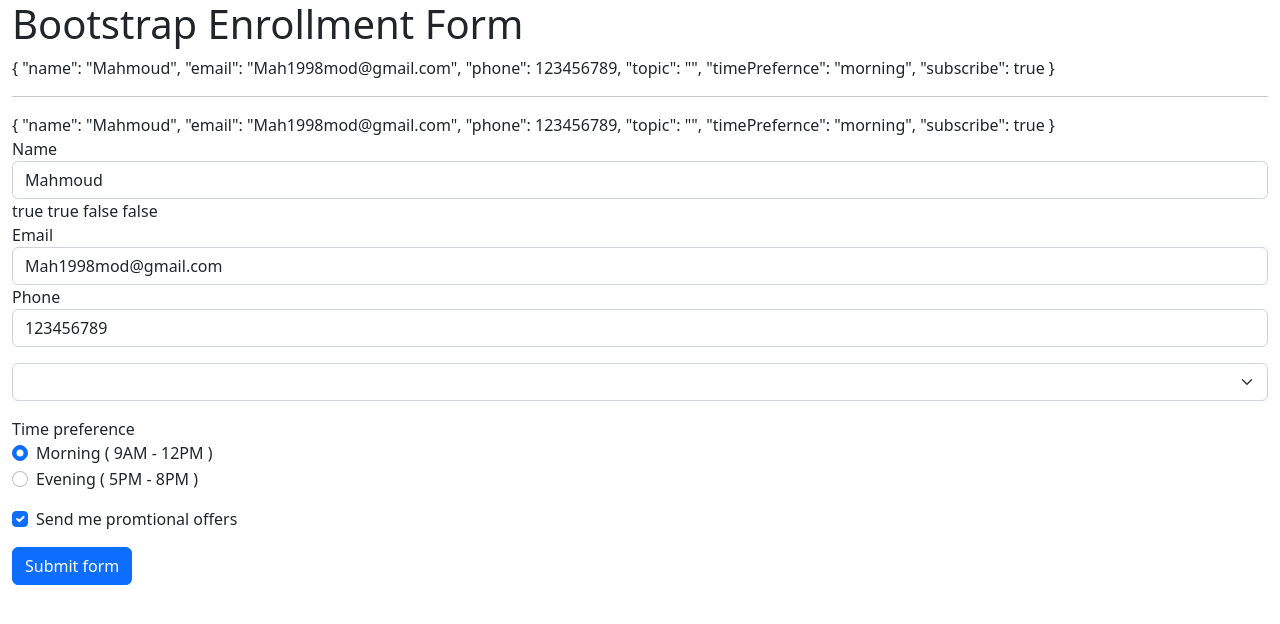
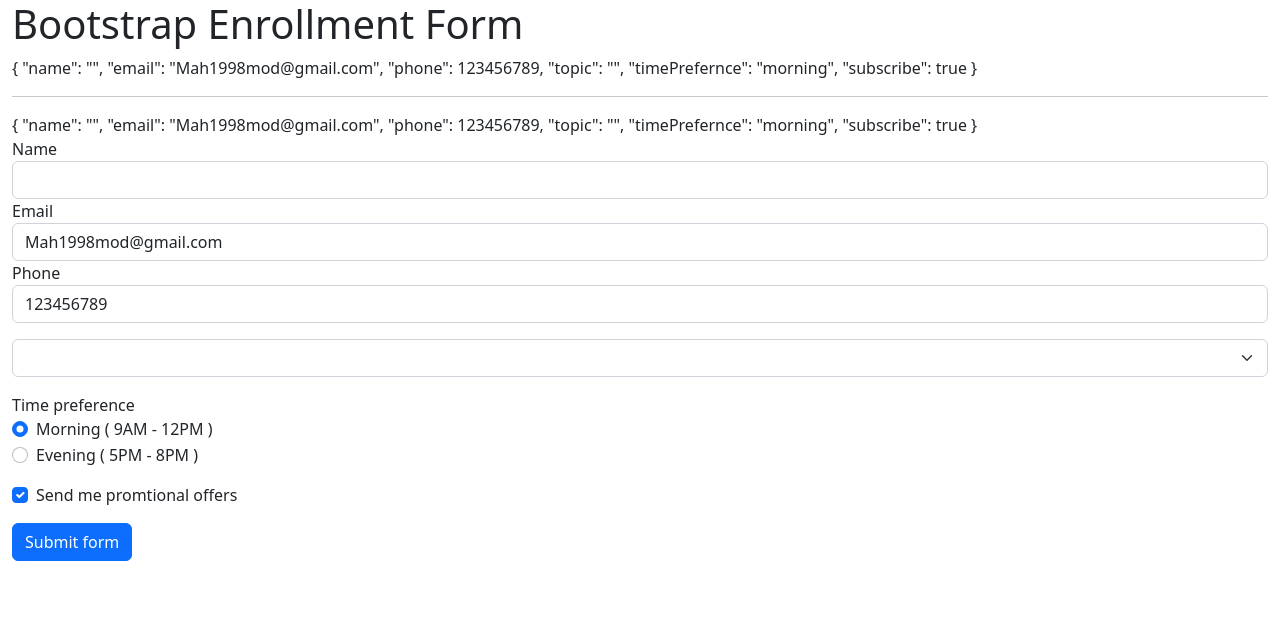
Before and after one commit to MahomudH/AngularForms, an Angular app: page / in a window 1280 px wide. Shown: the top 624 px of the page. Built offline with nearby package versions, Linux system fonts and the light colour scheme.

Commit message:
added validation feedback

```diff
--- a/src/app/app.component.html
+++ b/src/app/app.component.html
@@ -8,13 +8,13 @@
 
     <div class="form-group">
       <label>Name</label>
-      <input type="text" required #name="ngModel" class="form-control" [(ngModel)]="userModel.name" name="name">
+      <input type="text" required #name="ngModel" class="form-control" [class.is-invalid]="name.invalid && name.touched" [(ngModel)]="userModel.name" name="name">
     </div>
  <!-- the #name is the ref fro ngModel classes => pristine, dirty, valid, invalid, touched, untouched -->
-    {{name.pristine}}
+    <!-- {{name.pristine}}
     {{name.valid}}
     {{name.dirty}}
-    {{name.touched}}
+    {{name.touched}} -->
 
 
     <div class="form-group">
@@ -24,7 +24,7 @@
 
     <div class="form-group mb-3">
       <label>Phone</label>
-      <input type="tel" class="form-control" [(ngModel)]="userModel.phone" name="phone">
+      <input type="tel" class="form-control" #phone="ngModel" pattern="^\d{10}$" [class.is-invalid]="phone.invalid && phone.touched" [(ngModel)]="userModel.phone" name="phone">
     </div>
 
     <div class="form-group mb-3">
--- a/src/app/app.component.ts
+++ b/src/app/app.component.ts
@@ -10,7 +10,7 @@ export class AppComponent {
   topics = ['Angular', 'React', 'Vue'];
 
   userModel:User = new User(
-    'Mahmoud',
+    '',
     'Mah1998mod@gmail.com',
     123456789,
     '',
```
